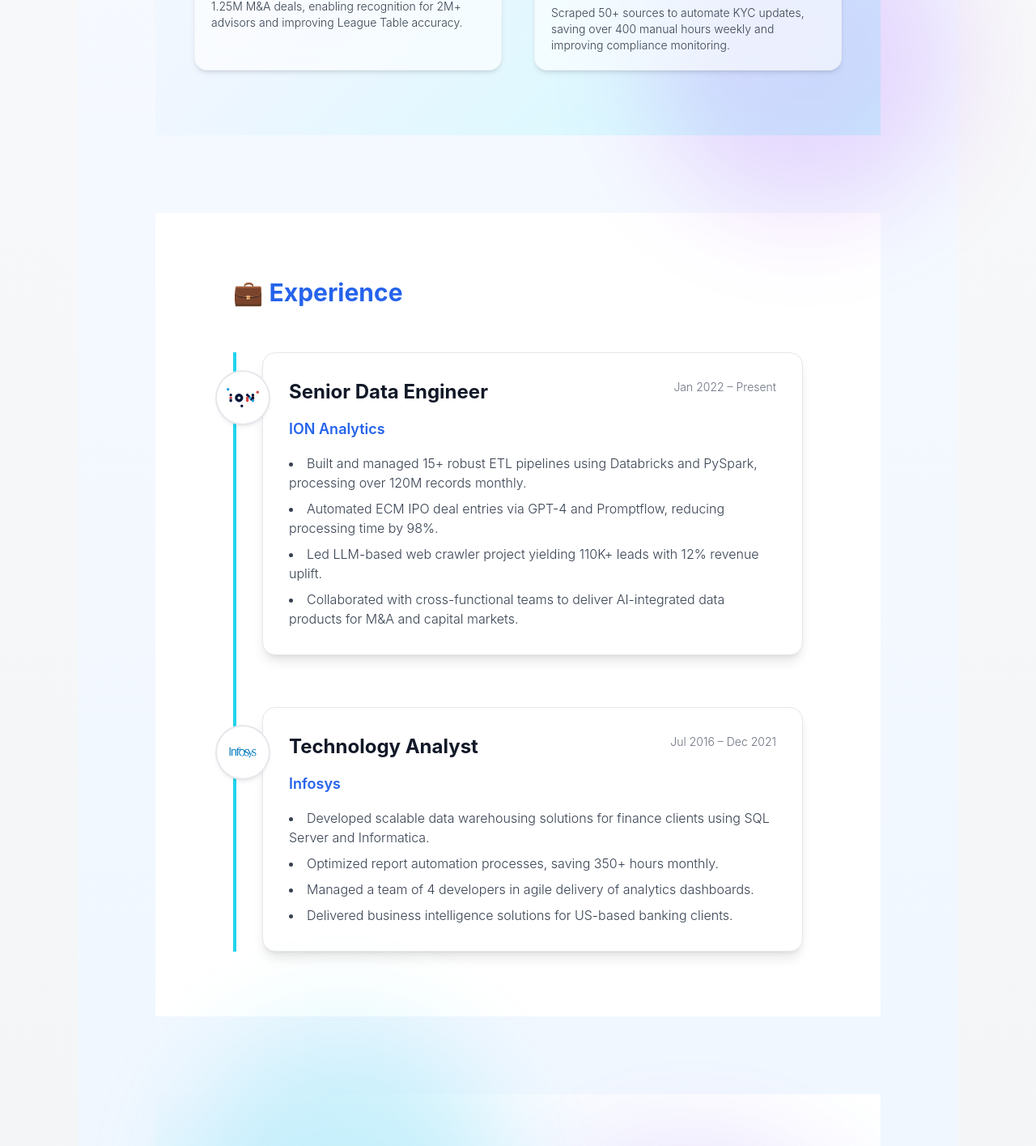
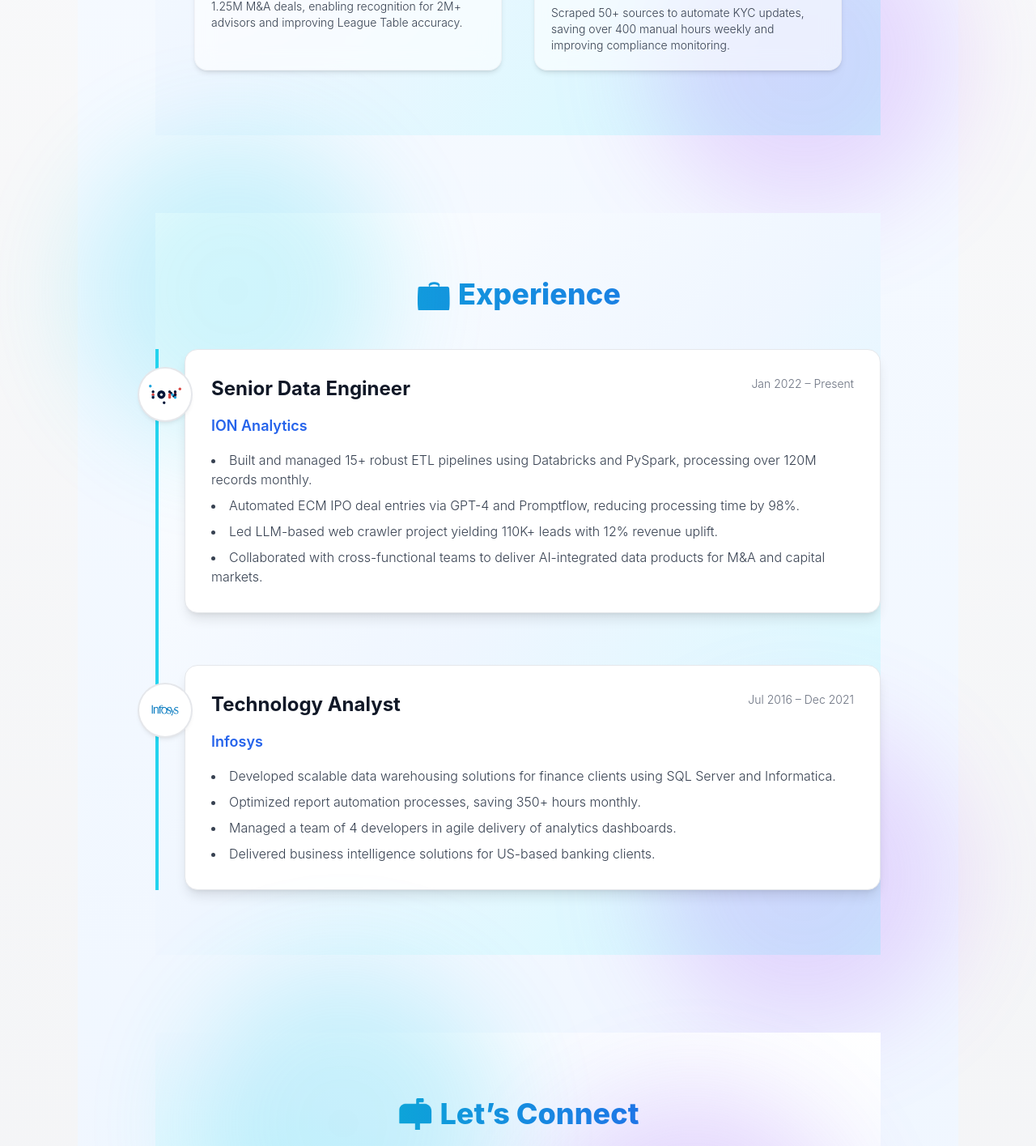
Before and after one commit to VijayVarma26/portfolio-vijayvarma, a React (Vite) app: page / in a window 1280 px wide. Shown: the part 3094-4509 px from the top of the page at 81% size. Built offline with nearby package versions, Linux system fonts and the light colour scheme.

Commit message:
Refactor Experience component to enhance layout, improve styling, and add background glow elements

```diff
--- a/src/components/Experience.tsx
+++ b/src/components/Experience.tsx
@@ -1,3 +1,4 @@
+import { useState } from "react";
 import { motion } from "framer-motion";
 import IONLogo from "../assets/ION_Group.svg";
 import InfosysLogo from "../assets/InfosysLogo.png";
@@ -33,13 +34,17 @@ export default function Experience() {
   return (
     <motion.section
       id="experience"
-      className="section py-20 px-6 md:px-24 bg-white dark:bg-gray-900 text-gray-800 dark:text-gray-100"
+      className="relative py-20 bg-gradient-to-br from-white via-blue-50 to-cyan-100 dark:from-gray-900 dark:via-gray-800 dark:to-gray-900 text-gray-800 dark:text-gray-100"
       initial={{ opacity: 0 }}
       whileInView={{ opacity: 1 }}
       transition={{ delay: 0.3 }}
       viewport={{ once: true }}
     >
-      <h2 className="text-3xl font-bold mb-14 text-blue-600 dark:text-cyan-400">
+      {/* Background Glow Elements */}
+      <div className="absolute -top-24 -left-24 w-96 h-96 bg-cyan-400 opacity-20 rounded-full blur-3xl z-0"></div>
+      <div className="absolute -bottom-24 -right-24 w-96 h-96 bg-purple-500 opacity-20 rounded-full blur-3xl z-0"></div>
+    <div className="max-w-screen-xl mx-auto px-6 md:px-8 lg:px-12 z-10 relative"></div>
+      <h2 className="text-4xl font-extrabold mb-12 text-center text-transparent bg-clip-text bg-gradient-to-r from-cyan-500 to-blue-600">
         💼 Experience
       </h2>
 
```
